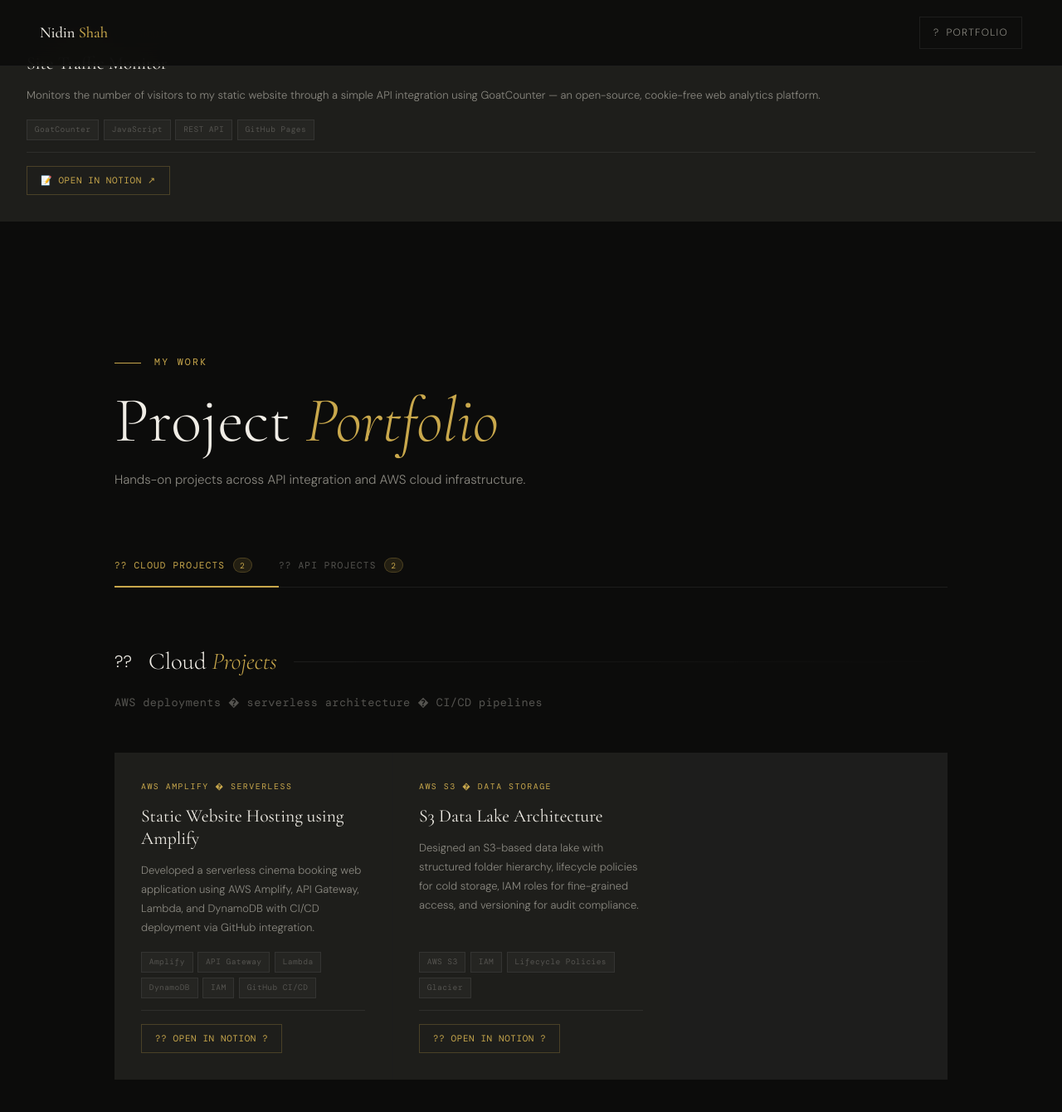
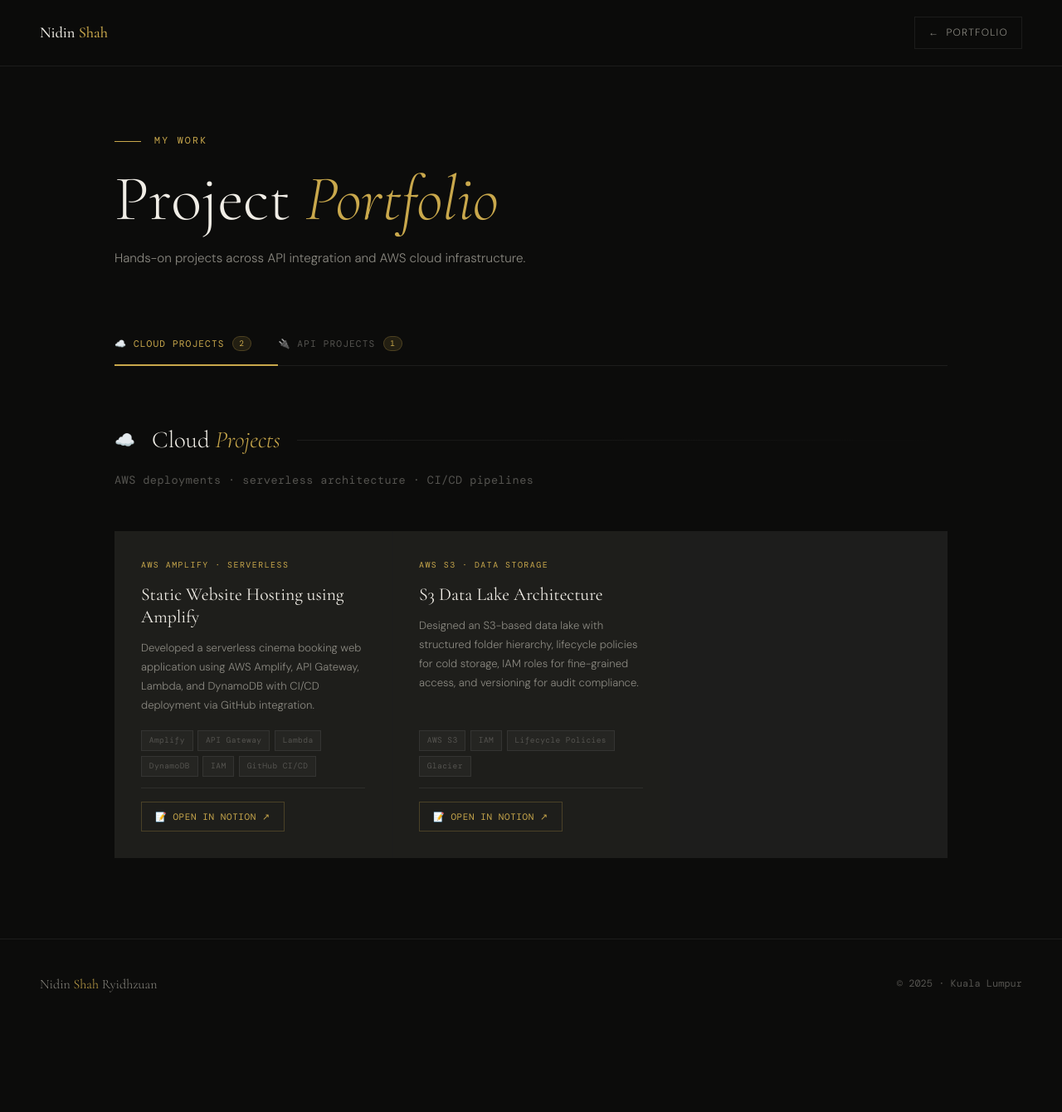
Before and after one commit to nidinshah/nidinshah.github.io, a Jekyll site: the page projects/index.html, which Jekyll copies as it is, in a window 1280 px wide and 1398 px high. Shown: the top 1340 px of the window at 83% size. Built offline with Jekyll 4.4.1, drawn with Linux system fonts in a browser that asks for light colours.

Commit message:
Fix projects page layout

```diff
--- a/projects/index.html
+++ b/projects/index.html
@@ -1,17 +1,4 @@
-<div class="project-card">
-  <div class="project-type">API Integration · Analytics</div>
-  <h3 class="project-title">Site Traffic Monitor</h3>
-  <p class="project-desc">Monitors the number of visitors to my static website through a simple API integration using GoatCounter — an open-source, cookie-free web analytics platform.</p>
-  <div class="project-tags">
-    <span class="project-tag">GoatCounter</span>
-    <span class="project-tag">JavaScript</span>
-    <span class="project-tag">REST API</span>
-    <span class="project-tag">GitHub Pages</span>
-  </div>
-  <div class="project-footer">
-    <a class="project-notion-btn" href="https://polar-hubcap-369.notion.site/Site-Traffic-Monitor-35b65abd067080889ea6c867f45a710b?source=copy_link" target="_blank" rel="noopener">📝 Open in Notion ↗</a>
-  </div>
-</div><!DOCTYPE html>
+<!DOCTYPE html>
 <html lang="en">
 <head>
 <meta charset="UTF-8">
@@ -82,7 +69,7 @@
 <body>
 <nav>
   <a class="nav-logo" href="../index.html">Nidin <span>Shah</span></a>
-  <a class="nav-back" href="../index.html">? <span>Portfolio</span></a>
+  <a class="nav-back" href="../index.html">← <span>Portfolio</span></a>
   <button class="hamburger" id="hamburger"><span></span><span></span><span></span></button>
 </nav>
 <div class="mobile-menu" id="mobileMenu">
@@ -98,54 +85,48 @@
 </div>
 <div class="tabs-wrapper">
   <div class="tabs-bar">
-    <button class="tab-btn active" data-tab="cloud">?? Cloud Projects <span class="tab-count">2</span></button>
-    <button class="tab-btn" data-tab="api">?? API Projects <span class="tab-count">2</span></button>
+    <button class="tab-btn active" data-tab="cloud">☁️ Cloud Projects <span class="tab-count">2</span></button>
+    <button class="tab-btn" data-tab="api">🔌 API Projects <span class="tab-count">1</span></button>
   </div>
 </div>
 <div class="page-content">
   <div class="tab-panel active" id="tab-cloud">
-    <div class="cat-header"><span class="cat-icon">??</span><h2 class="cat-title">Cloud <em>Projects</em></h2><div class="cat-line"></div></div>
-    <p class="cat-desc">AWS deployments � serverless architecture � CI/CD pipelines</p>
+    <div class="cat-header"><span class="cat-icon">☁️</span><h2 class="cat-title">Cloud <em>Projects</em></h2><div class="cat-line"></div></div>
+    <p class="cat-desc">AWS deployments · serverless architecture · CI/CD pipelines</p>
     <div class="projects-grid">
       <div class="project-card">
-        <div class="project-type">AWS Amplify � Serverless</div>
+        <div class="project-type">AWS Amplify · Serverless</div>
         <h3 class="project-title">Static Website Hosting using Amplify</h3>
         <p class="project-desc">Developed a serverless cinema booking web application using AWS Amplify, API Gateway, Lambda, and DynamoDB with CI/CD deployment via GitHub integration.</p>
         <div class="project-tags"><span class="project-tag">Amplify</span><span class="project-tag">API Gateway</span><span class="project-tag">Lambda</span><span class="project-tag">DynamoDB</span><span class="project-tag">IAM</span><span class="project-tag">GitHub CI/CD</span></div>
-        <div class="project-footer"><a class="project-notion-btn" href="https://polar-hubcap-369.notion.site/Cinema-Booking-System-Project-Report-35665abd067080a2894cf9875e8e0065?pvs=74" target="_blank" rel="noopener">?? Open in Notion ?</a></div>
+        <div class="project-footer"><a class="project-notion-btn" href="https://polar-hubcap-369.notion.site/Cinema-Booking-System-Project-Report-35665abd067080a2894cf9875e8e0065?pvs=74" target="_blank" rel="noopener">📝 Open in Notion ↗</a></div>
       </div>
       <div class="project-card">
-        <div class="project-type">AWS S3 � Data Storage</div>
+        <div class="project-type">AWS S3 · Data Storage</div>
         <h3 class="project-title">S3 Data Lake Architecture</h3>
         <p class="project-desc">Designed an S3-based data lake with structured folder hierarchy, lifecycle policies for cold storage, IAM roles for fine-grained access, and versioning for audit compliance.</p>
         <div class="project-tags"><span class="project-tag">AWS S3</span><span class="project-tag">IAM</span><span class="project-tag">Lifecycle Policies</span><span class="project-tag">Glacier</span></div>
-        <div class="project-footer"><a class="project-notion-btn" href="https://polar-hubcap-369.notion.site/Cinema-Booking-System-Project-Report-35665abd067080a2894cf9875e8e0065?pvs=74" target="_blank" rel="noopener">?? Open in Notion ?</a></div>
+        <div class="project-footer"><a class="project-notion-btn" href="https://polar-hubcap-369.notion.site/Cinema-Booking-System-Project-Report-35665abd067080a2894cf9875e8e0065?pvs=74" target="_blank" rel="noopener">📝 Open in Notion ↗</a></div>
       </div>
     </div>
   </div>
   <div class="tab-panel" id="tab-api">
-    <div class="cat-header"><span class="cat-icon">??</span><h2 class="cat-title">API <em>Projects</em></h2><div class="cat-line"></div></div>
-    <p class="cat-desc">REST APIs � payment gateways � webhook systems � backend troubleshooting</p>
+    <div class="cat-header"><span class="cat-icon">🔌</span><h2 class="cat-title">API <em>Projects</em></h2><div class="cat-line"></div></div>
+    <p class="cat-desc">REST APIs · webhook systems · third-party integrations</p>
     <div class="projects-grid">
-
       <div class="project-card">
-  <div class="project-type">API Integration · Analytics</div>
-  <h3 class="project-title">Site Traffic Monitor</h3>
-  <p class="project-desc">Monitors the number of visitors to my static website through a simple API integration using GoatCounter — an open-source, cookie-free web analytics platform.</p>
-  <div class="project-tags">
-    <span class="project-tag">GoatCounter</span>
-    <span class="project-tag">JavaScript</span>
-    <span class="project-tag">REST API</span>
-    <span class="project-tag">GitHub Pages</span>
-  </div>
-  <div class="project-footer">
-    <a class="project-notion-btn" href="https://polar-hubcap-369.notion.site/Site-Traffic-Monitor-35b65abd067080889ea6c867f45a710b?source=copy_link" target="_blank" rel="noopener">📝 Open in Notion ↗</a>
+        <div class="project-type">API Integration · Analytics</div>
+        <h3 class="project-title">Site Traffic Monitor</h3>
+        <p class="project-desc">Monitors the number of visitors to my static website through a simple API integration using GoatCounter — an open-source, cookie-free web analytics platform.</p>
+        <div class="project-tags"><span class="project-tag">GoatCounter</span><span class="project-tag">JavaScript</span><span class="project-tag">REST API</span><span class="project-tag">GitHub Pages</span></div>
+        <div class="project-footer"><a class="project-notion-btn" href="https://polar-hubcap-369.notion.site/Site-Traffic-Monitor-35b65abd067080889ea6c867f45a710b?source=copy_link" target="_blank" rel="noopener">📝 Open in Notion ↗</a></div>
+      </div>
+    </div>
   </div>
 </div>
-
 <footer>
   <div class="footer-logo">Nidin <span>Shah</span> Ryidhzuan</div>
-  <div class="footer-copy">� 2025 � Kuala Lumpur</div>
+  <div class="footer-copy">© 2025 · Kuala Lumpur</div>
 </footer>
 <script>
 document.querySelectorAll('.tab-btn').forEach(btn => {
@@ -171,5 +152,6 @@
   });
 });
 </script>
-<script data-goatcounter="https://nidinshah.goatcounter.com/count" async src="//gc.zgo.at/count.js"></script></body>
+<script data-goatcounter="https://nidinshah.goatcounter.com/count" async src="//gc.zgo.at/count.js"></script>
+</body>
 </html>
```
